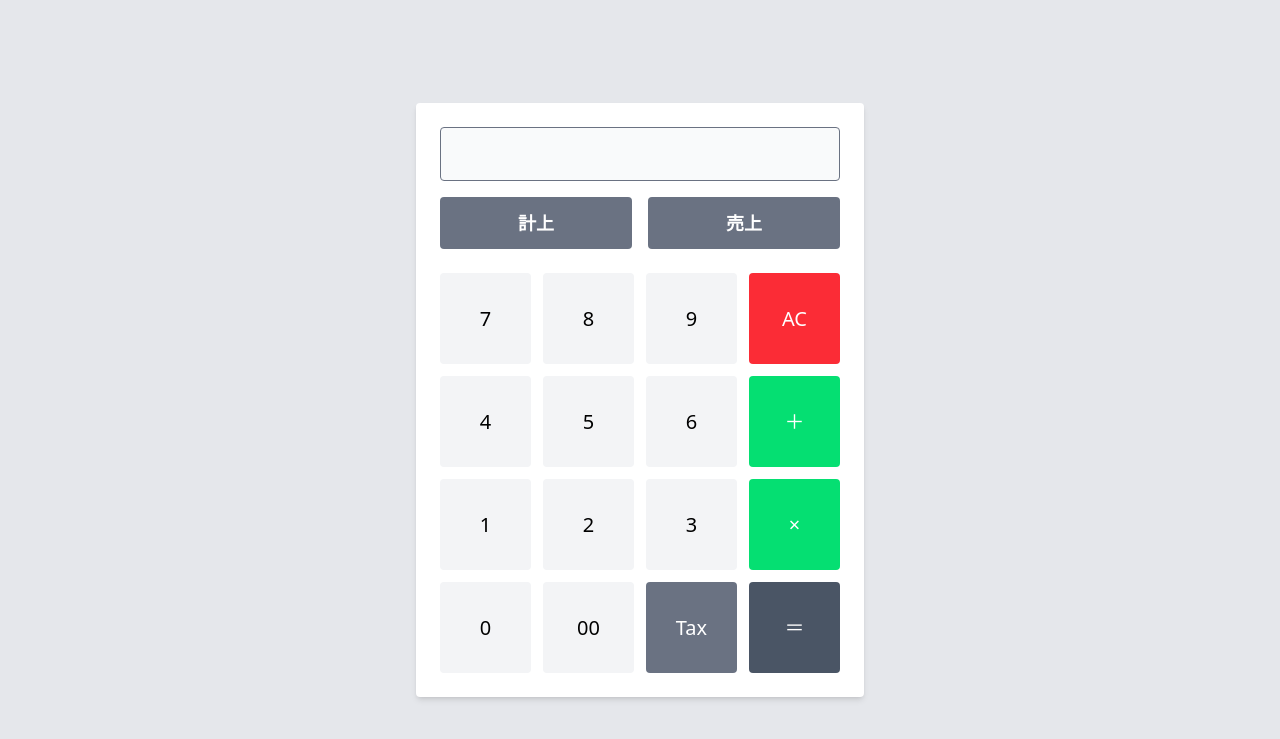
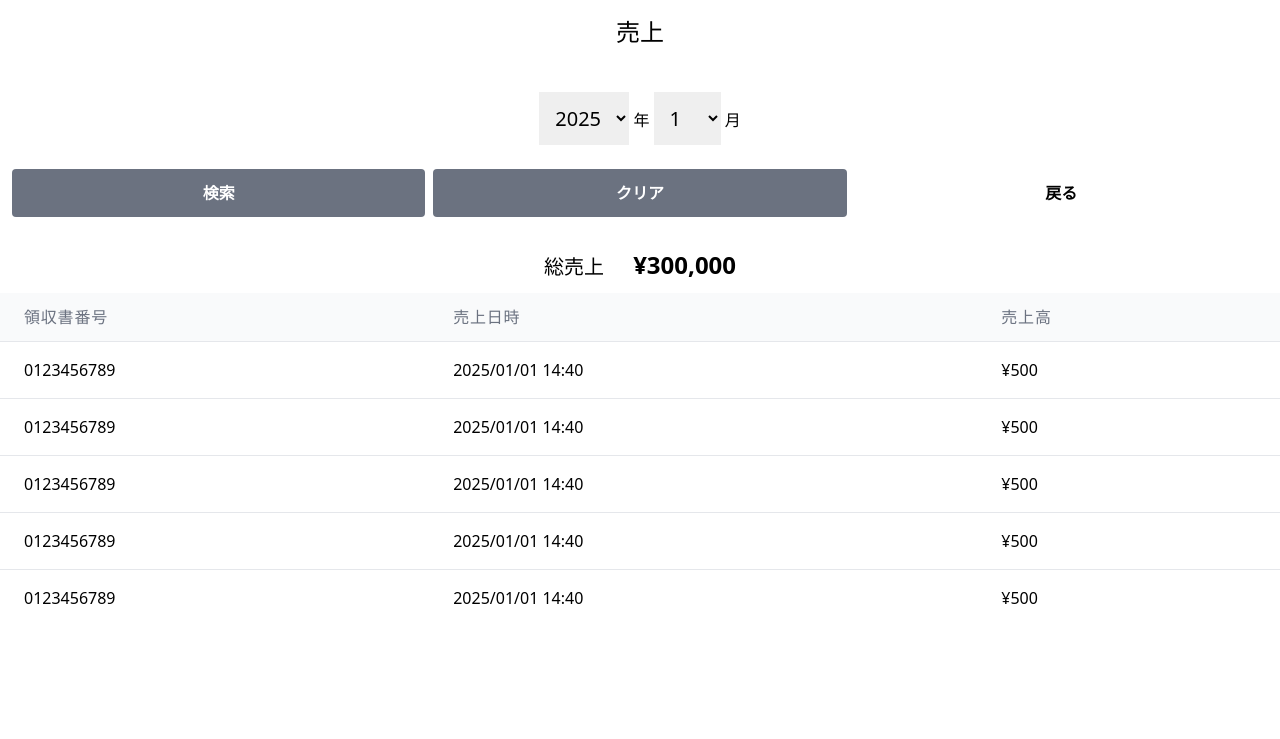
Before and after one commit to yse-yoo/yse_regi_2025, a PHP site: page /sales/index.php in a window 1280 px wide. Shown: the top 739 px of the page. Run offline with PHP 8.4, Linux system fonts and the light colour scheme.

Commit message:
画面設計

```diff
--- a/index.php
+++ b/index.php
@@ -1,3 +1,13 @@
+<?php
+
+// TODO: エラーメッセージ
+$error = "エラーメッセージ";
+
+
+// TODO: メッセージ
+$message = "通常メッセージ";
+?>
+
 <!DOCTYPE html>
 <html lang="en">
 
@@ -10,6 +20,15 @@
 
 <body class="bg-gray-200 flex justify-center items-center min-h-screen">
     <div class="bg-white rounded p-6 shadow-md w-full max-w-md">
+        <div id="errors" class="mb-4">
+            <ul>
+                <li class="text-red-600"><?= $error ?></li>
+            </ul>
+        </div>
+
+        <div class="text-gray-700 mb-4">
+            <?= $message ?>
+        </div>
 
         <form action="update.php" method="post">
             <input
@@ -42,12 +61,12 @@
                 <button class="bg-gray-100 hover:bg-gray-200 text-xl font-medium rounded aspect-square w-full" onclick="addNumber('4')" type="button">4</button>
                 <button class="bg-gray-100 hover:bg-gray-200 text-xl font-medium rounded aspect-square w-full" onclick="addNumber('5')" type="button">5</button>
                 <button class="bg-gray-100 hover:bg-gray-200 text-xl font-medium rounded aspect-square w-full" onclick="addNumber('6')" type="button">6</button>
-                <button class="bg-green-400 text-white hover:bg-yellow-500 text-xl font-medium rounded aspect-square w-full" onclick="calculate('+')" type="button">＋</button>
+                <button class="bg-yellow-400 text-white hover:bg-yellow-500 text-xl font-medium rounded aspect-square w-full" onclick="calculate('+')" type="button">＋</button>
 
                 <button class="bg-gray-100 hover:bg-gray-200 text-xl font-medium rounded aspect-square w-full" onclick="addNumber('1')" type="button">1</button>
                 <button class="bg-gray-100 hover:bg-gray-200 text-xl font-medium rounded aspect-square w-full" onclick="addNumber('2')" type="button">2</button>
                 <button class="bg-gray-100 hover:bg-gray-200 text-xl font-medium rounded aspect-square w-full" onclick="addNumber('3')" type="button">3</button>
-                <button class="bg-green-400 text-white hover:bg-yellow-500 text-xl font-medium rounded aspect-square w-full" onclick="calculate('*')" type="button">×</button>
+                <button class="bg-yellow-400 text-white hover:bg-yellow-500 text-xl font-medium rounded aspect-square w-full" onclick="calculate('*')" type="button">×</button>
 
                 <button class="bg-gray-100 hover:bg-gray-200 text-xl font-medium rounded aspect-square w-full" onclick="addNumber('0')" type="button">0</button>
                 <button class="bg-gray-100 hover:bg-gray-200 text-xl font-medium rounded aspect-square w-full" onclick="addNumber('00')" type="button">00</button>
@@ -60,4 +79,5 @@
     <script src="js/app.js"></script>
 </body>
 
+
 </html>
--- /dev/null
+++ b/sales/index.php
@@ -0,0 +1,108 @@
+<?php
+// 売上リスト
+function salesList($year, $month)
+{
+    // TODO: DB処理
+    $sales = [];
+    return $sales;
+}
+
+// TODO: 売上一覧
+
+// TODO: 総売上金額
+
+// 年月プルダウンデータ
+$years = range(date('Y'), 2023);
+$months = range(1, 12);
+?>
+
+<!DOCTYPE html>
+<html lang="en">
+
+<head>
+    <meta charset="UTF-8">
+    <meta name="viewport" content="width=device-width, initial-scale=1.0">
+    <title>YSEレジ</title>
+    <link href="https://cdn.jsdelivr.net/npm/tailwindcss@2.2.19/dist/tailwind.min.css" rel="stylesheet">
+</head>
+
+<body>
+    <main class="container mx-auto">
+        <h2 class="p-4 text-2xl text-center">売上</h2>
+        <!-- 検索 -->
+        <div class="p-3 text-center">
+            <form action="" method="get">
+                <div class="py-4">
+                    <select name="year" class="text-xl p-3">
+                        <?php foreach ($years as $year) : ?>
+                            <option value="<?= $year ?>"><?= $year ?></option>
+                        <?php endforeach ?>
+                    </select>
+                    年
+                    <select name="month" class="text-xl p-3">
+                        <?php foreach ($months as $month) : ?>
+                            <option value="<?= $month ?>"><?= $month ?></option>
+                        <?php endforeach ?>
+                    </select>
+                    月
+                </div>
+                <div class="my-2 flex gap-2">
+                    <button class="bg-gray-500 text-white text-md font-bold py-3 rounded hover:bg-gray-600 transition w-full">検索</button>
+                    <a href="./" class="bg-gray-500 text-white text-md font-bold py-3 rounded hover:bg-gray-600 transition w-full">クリア</a>
+                    <a href="../" class=" text-md font-bold py-3 w-full">戻る</a>
+                </div>
+            </form>
+        </div>
+
+        <!-- 総売上 -->
+        <section>
+            <h3 class="text-xl text-center p-3">
+                <label for="" class="p-3">総売上</label>
+                <span class="font-bold text-2xl p-3">&yen;300,000</span>
+            </h3>
+        </section>
+
+        <!-- 売上一覧 -->
+        <section>
+            <table class="min-w-full divide-y divide-gray-200">
+                <thead class="bg-gray-50">
+                    <tr>
+                        <th scope="col" class="px-6 py-3 text-left text-md font-medium text-gray-500 uppercase tracking-wider">領収書番号</th>
+                        <th scope="col" class="px-6 py-3 text-left text-md font-medium text-gray-500 uppercase tracking-wider">売上日時</th>
+                        <th scope="col" class="px-6 py-3 text-left text-md font-medium text-gray-500 uppercase tracking-wider">売上高</th>
+                    </tr>
+                </thead>
+                <tbody class="bg-white divide-y divide-gray-200">
+                    <tr>
+                        <td class="px-6 py-4">0123456789</td>
+                        <td class="px-6 py-4">2025/01/01 14:40</td>
+                        <td class="px-6 py-4">&yen;500</td>
+                    </tr>
+                    <tr>
+                        <td class="px-6 py-4">0123456789</td>
+                        <td class="px-6 py-4">2025/01/01 14:40</td>
+                        <td class="px-6 py-4">&yen;500</td>
+                    </tr>
+                    <tr>
+                        <td class="px-6 py-4">0123456789</td>
+                        <td class="px-6 py-4">2025/01/01 14:40</td>
+                        <td class="px-6 py-4">&yen;500</td>
+                    </tr>
+                    <tr>
+                        <td class="px-6 py-4">0123456789</td>
+                        <td class="px-6 py-4">2025/01/01 14:40</td>
+                        <td class="px-6 py-4">&yen;500</td>
+                    </tr>
+                    <tr>
+                        <td class="px-6 py-4">0123456789</td>
+                        <td class="px-6 py-4">2025/01/01 14:40</td>
+                        <td class="px-6 py-4">&yen;500</td>
+                    </tr>
+                </tbody>
+            </table>
+        </section>
+    </main>
+
+</body>
+
+</html>
```
Also changed, not shown: doc/yse_regi.md (added, +10 -0 lines), doc/yse_regi.sql (added, +7 -0 lines), doc/概要説明.md (added, +36 -0 lines), update.php (added, +26 -0 lines).
